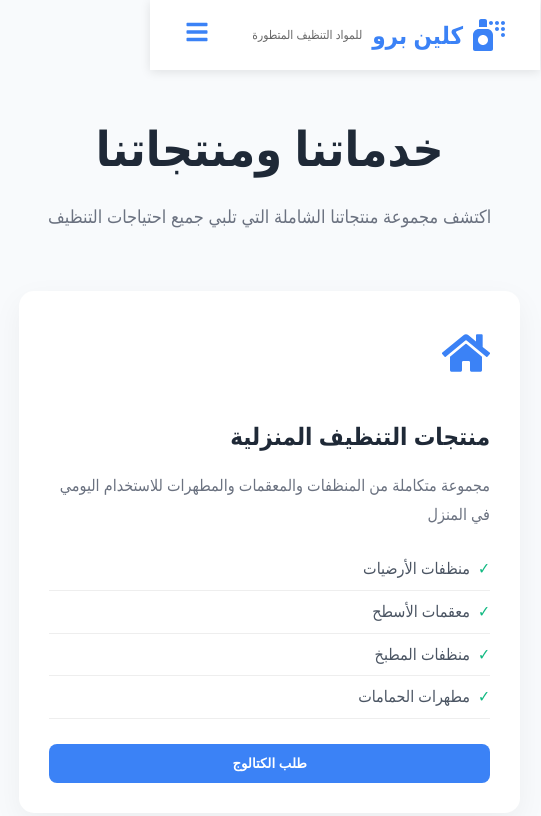
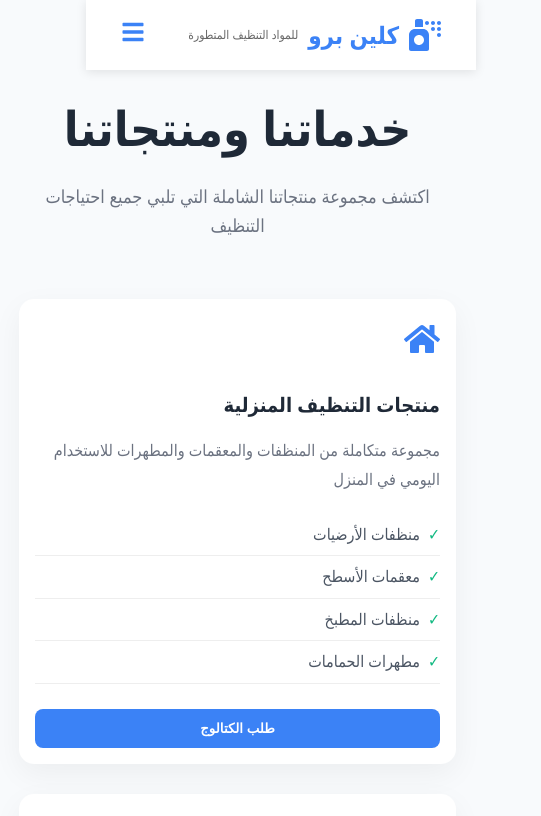
Before and after one commit to rehabkamalabdelhamed-pixel/cleaning-company-website, a React (Create React App) app: page /services in a window 390 px wide. Shown: the top 816 px of the page, 541 px wide, since content can reach past the window. Built offline with nearby package versions, Linux system fonts and the light colour scheme.

Commit message:
initial project

```diff
--- a/src/styles/App.css
+++ b/src/styles/App.css
@@ -416,7 +416,7 @@ a {
 
 .services-grid {
   display: grid;
-  grid-template-columns: repeat(auto-fit, minmax(350px, 1fr));
+  grid-template-columns: repeat(auto-fit, minmax(280px, 1fr));
   gap: 30px;
   margin-bottom: 80px;
 }
@@ -842,6 +842,29 @@ a {
     grid-template-columns: 1fr;
   }
 
+  .service-card {
+    padding: 20px;
+  }
+
+  .service-icon {
+    font-size: 40px;
+    margin-bottom: 16px;
+  }
+
+  .service-card h3 {
+    font-size: 20px;
+  }
+
+  .products-table th,
+  .products-table td {
+    padding: 12px;
+    font-size: 14px;
+  }
+
+  .table-container {
+    -webkit-overflow-scrolling: touch;
+  }
+
   .features-grid {
     grid-template-columns: 1fr;
   }
@@ -907,4 +930,16 @@ a {
   .contact-form-section {
     padding: 20px;
   }
+
+  .services-page {
+    padding: 20px;
+  }
+
+  .service-icon {
+    font-size: 36px;
+  }
+
+  .service-card {
+    padding: 16px;
+  }
 }
```
